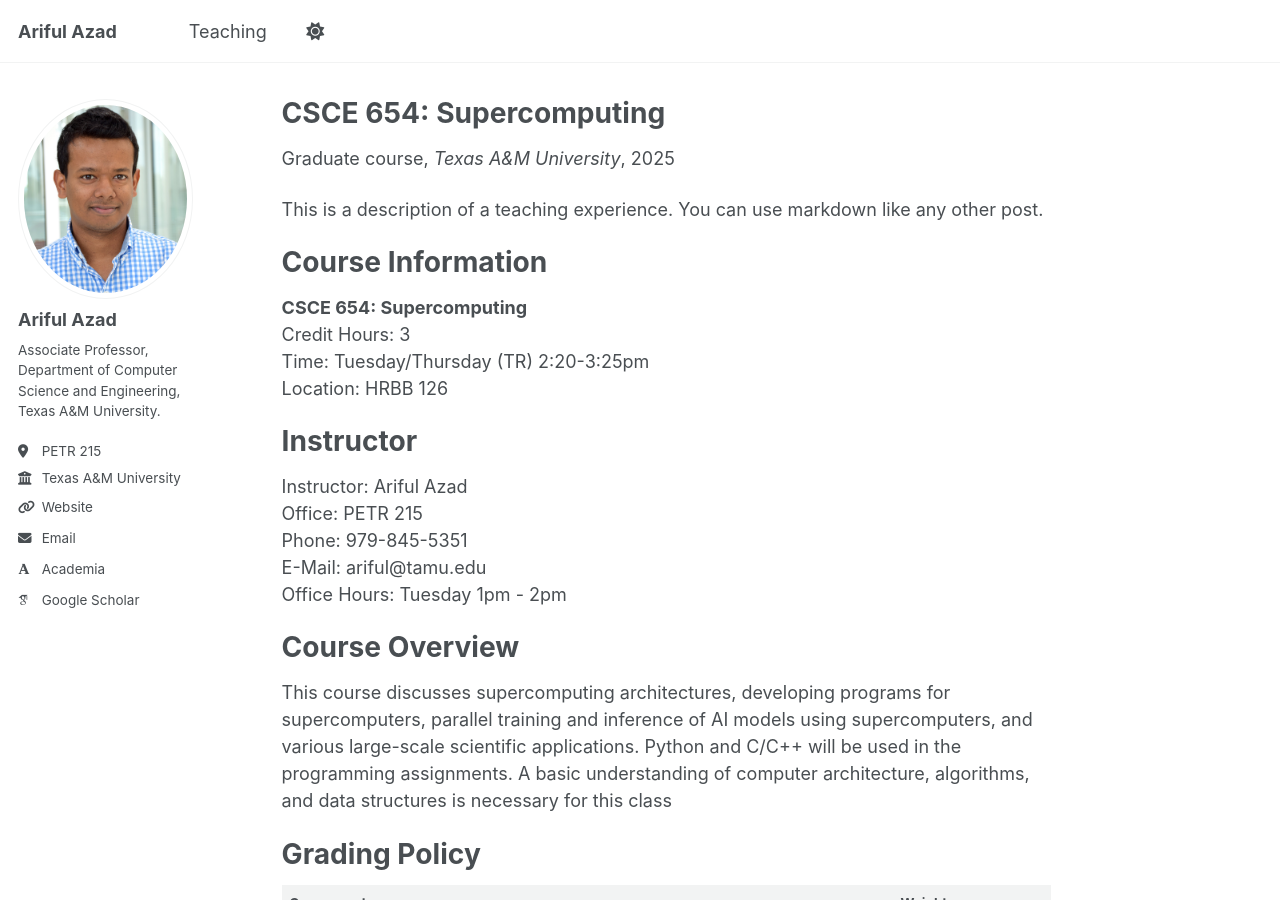
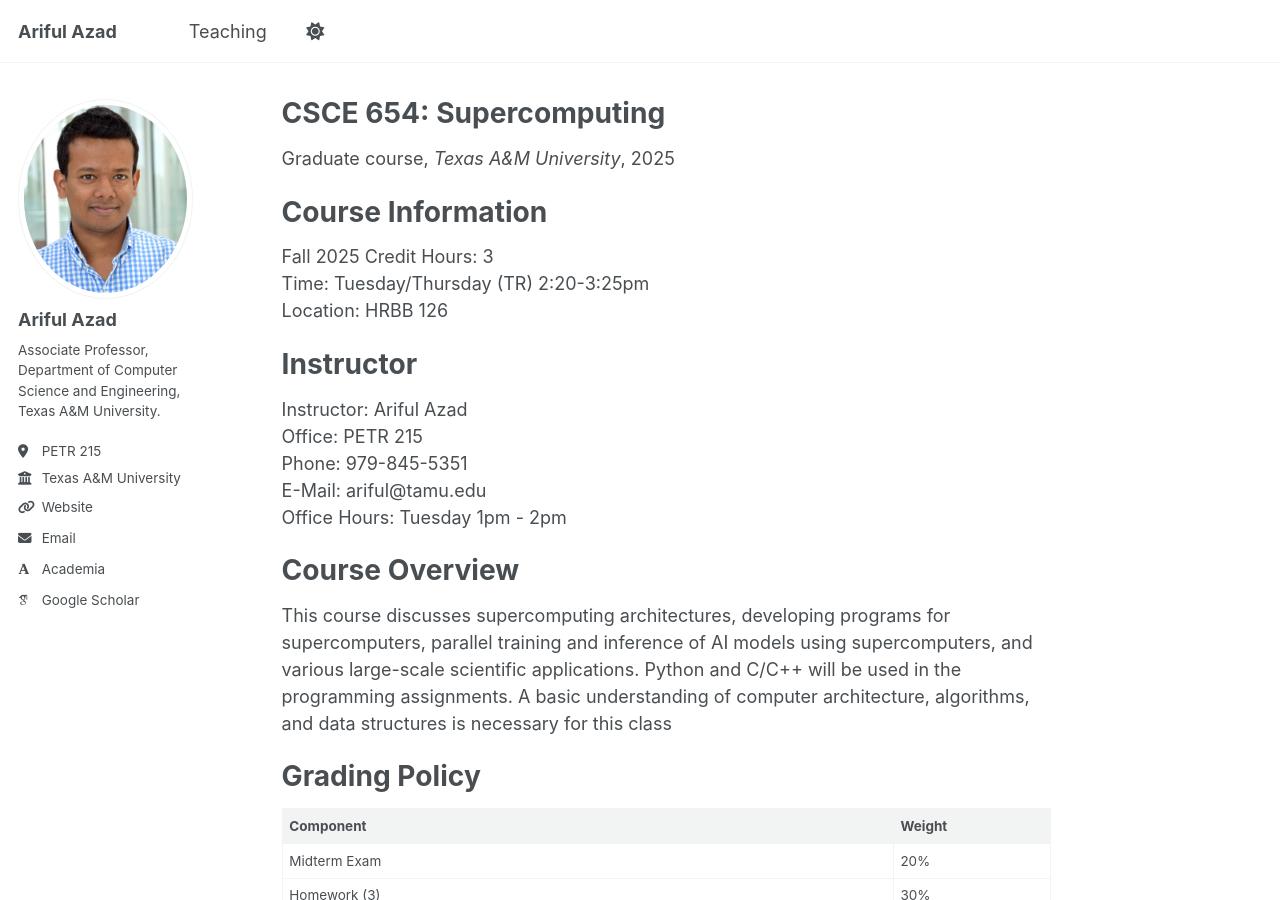
Before and after one commit to arifulazad/arifulazad.github.io, a Jekyll site: the page built from _teaching/CSCE-654-Fall25.md, in a window 1280 px wide and 900 px high. Built offline with Jekyll 4.4.1, drawn with Linux system fonts in a browser that asks for light colours; some web fonts are replaced; a script that is not in the unit is left out.

Commit message:
Update CSCE-654-Fall25.md

```diff
--- a/_teaching/CSCE-654-Fall25.md
+++ b/_teaching/CSCE-654-Fall25.md
@@ -7,11 +7,10 @@ venue: "Texas A&M University"
 location: "College Station, Texas"
 ---
 
-This is a description of a teaching experience. You can use markdown like any other post.
 
 Course Information
 ======
-**CSCE 654: Supercomputing**
+Fall 2025
 Credit Hours: 	3 <br>
 Time:  	Tuesday/Thursday (TR) 2:20-3:25pm <br>
 Location: HRBB 126 <br>
```
